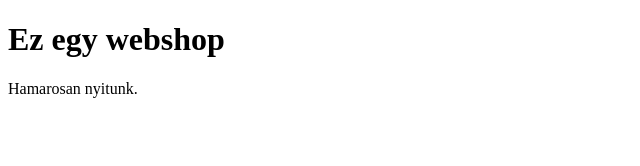
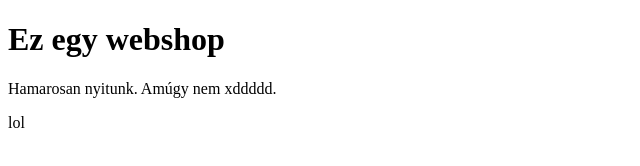
Before and after one commit to Zsici/bolt, a plain HTML site: page index.html in a window 1280 px wide. Shown: the whole page, without its empty margins (0-640 px from the left). Drawn offline with Linux system fonts and the light colour scheme.

Commit message:
Update index.html

```diff
--- a/index.html
+++ b/index.html
@@ -6,7 +6,7 @@
 <body>
 
 <h1>Ez egy webshop</h1>
-<p>Hamarosan nyitunk.</p>
-
+<p>Hamarosan nyitunk. Amúgy nem xddddd.</p>
+ <p> lol </p>
 </body>
 </html>
```
